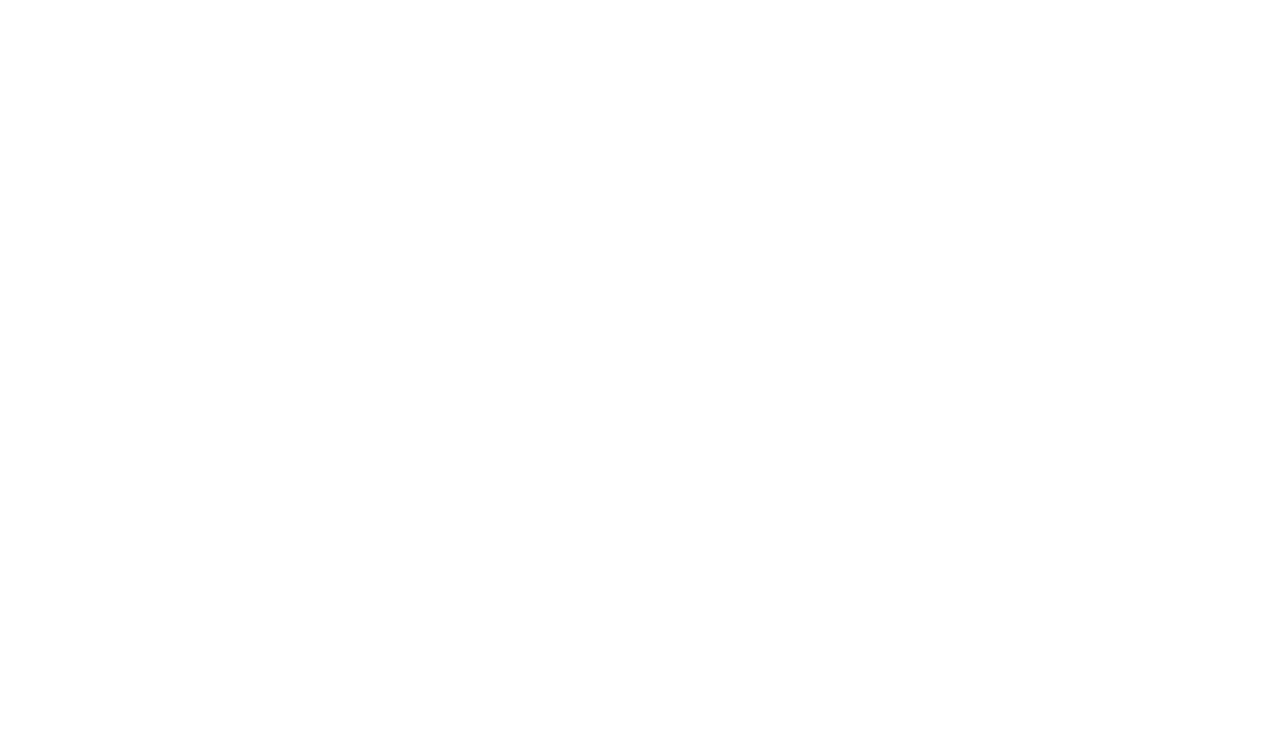
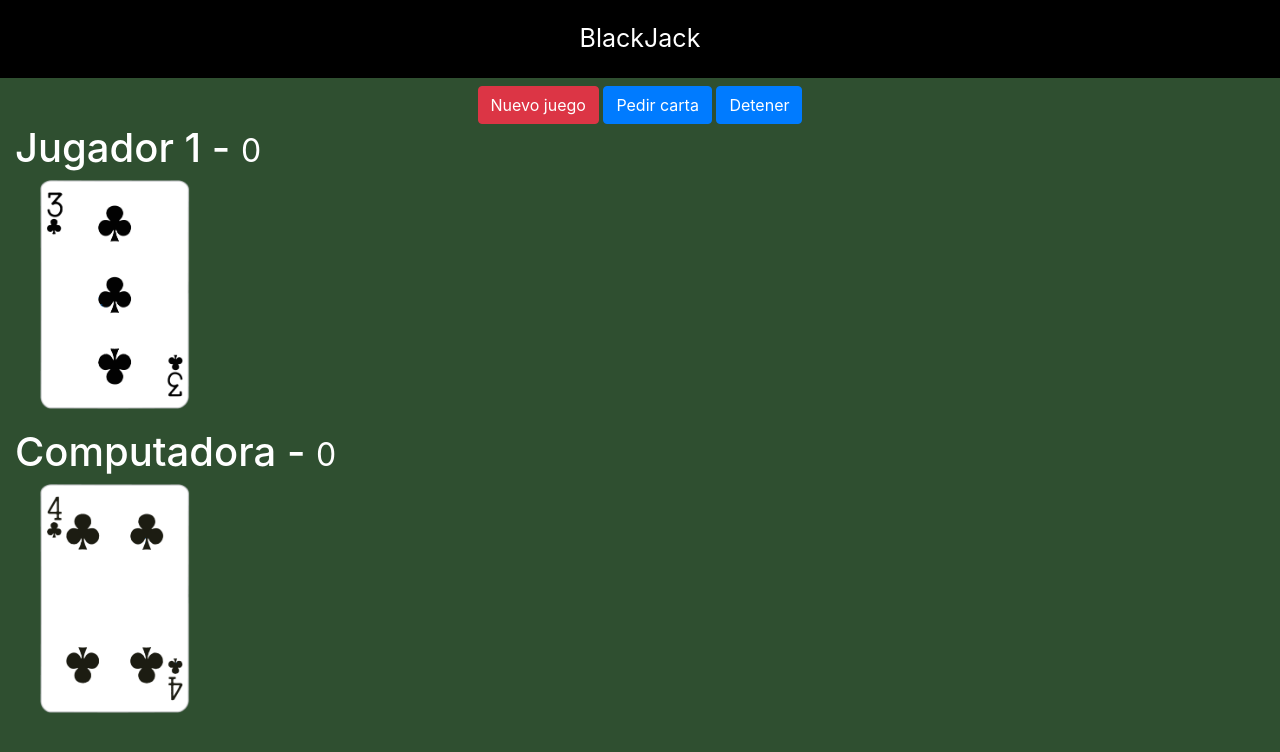
Before and after one commit to andemar-cursos/c.JavaScript_Moderno, a plain HTML site: page index.html in a window 1280 px wide. Drawn offline with nearby package versions, Linux system fonts and the light colour scheme.

Commit message:
Clase 5-5 -> Maquetacion
- Se creo el html y css basico para la visualizacion del proyecto.

```diff
--- a/assets/css/styles.css
+++ b/assets/css/styles.css
@@ -0,0 +1,24 @@
+html, body{
+    margin: 0px;
+    background-color: #2F4F30;
+    color: white;
+}
+
+.titulo{
+    text-align: center;
+    background-color: black;
+    color: white;
+    padding: 20px;
+    font-size: 25px;
+}
+
+.carta{
+    position: relative;
+    width: 150px;
+    left: 100px;
+    margin-left: -75px;
+}
+
+#jugador-cartas, #computadora-cartas{
+    height: 240px;
+}
--- a/index.html
+++ b/index.html
@@ -4,10 +4,42 @@
     <meta charset="UTF-8">
     <meta name="viewport" content="width=device-width, initial-scale=1.0">
     <title>BlackJack</title>
+    <link rel="stylesheet" href="https://stackpath.bootstrapcdn.com/bootstrap/4.5.2/css/bootstrap.min.css" integrity="sha384-JcKb8q3iqJ61gNV9KGb8thSsNjpSL0n8PARn9HuZOnIxN0hoP+VmmDGMN5t9UJ0Z" crossorigin="anonymous">
     <link rel="stylesheet" href="assets/css/styles.css">
 </head>
 <body>
 
+    <header class="titulo">
+        BlackJack
+    </header>
+
+    <div class="row mt-2">
+        <div class="col text-center">
+
+            <button class="btn btn-danger">Nuevo juego</button>
+            <button class="btn btn-primary">Pedir carta</button>
+            <button class="btn btn-primary">Detener</button>
+
+        </div>
+    </div>
+
+    <div class="row container">
+        <div class="col">
+            <h1>Jugador 1 - <small>0</small></h1>
+            <div id="jugador-cartas">
+                <img class="carta" src="assets/cartas/3C.png" alt="">
+            </div>
+        </div>
+    </div>
+
+    <div class="row container mt-2">
+        <div class="col">
+            <h1>Computadora - <small>0</small></h1>
+            <div id="computadora-cartas">
+                <img class="carta" src="assets/cartas/4C.png" alt="">
+            </div>
+        </div>
+    </div>
 
     <script src="assets/js/juego.js"></script>
 </body>
```
